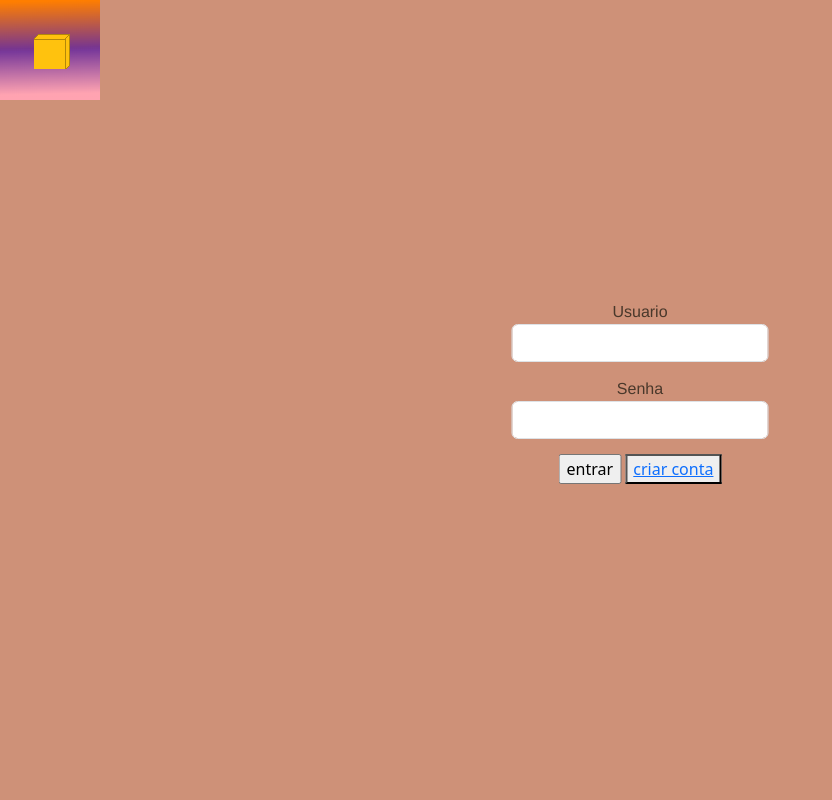
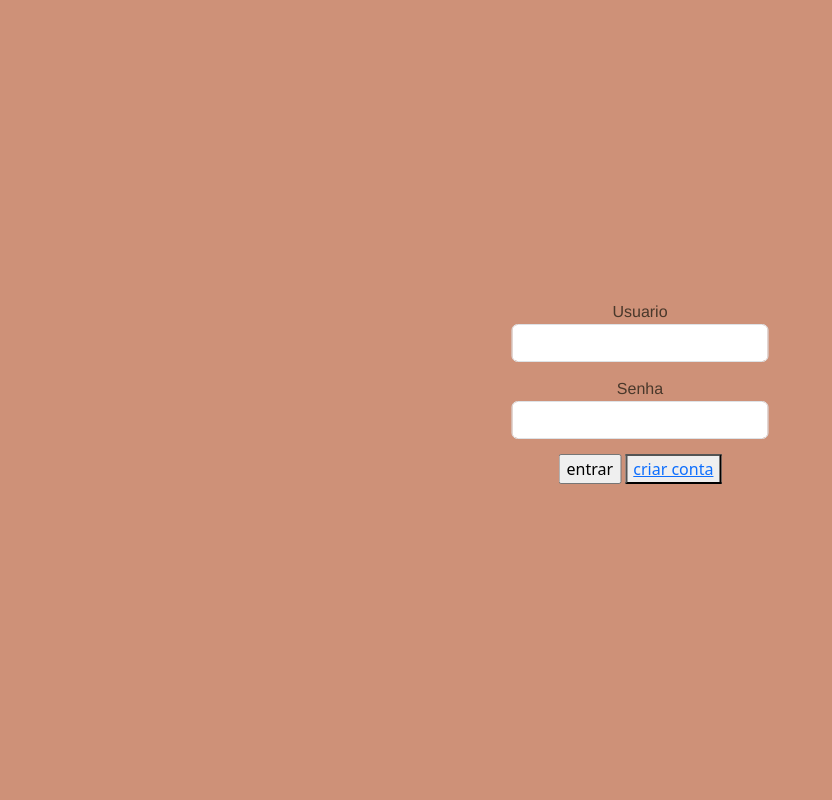
Before and after one commit to MaelMatos/pantheon, a PHP site: page /index.php in a window 1280 px wide. Shown: the whole page, without its empty margins (0-832 px from the left). Run offline with PHP 8.4, Linux system fonts and the light colour scheme; data that the repository does not hold is empty; some libraries are stand-ins or nearby versions.

Commit message:
Update pantheon.css

```diff
--- a/pantheon.css
+++ b/pantheon.css
@@ -5,7 +5,8 @@
 .grp{text-align: center;}
 
 body{
- background:url("fundo_login.png") no-repeat;
+/*  background:url("fundo_login.png") repeat; */
+background-color: #49382B;
 }
 
 
```
